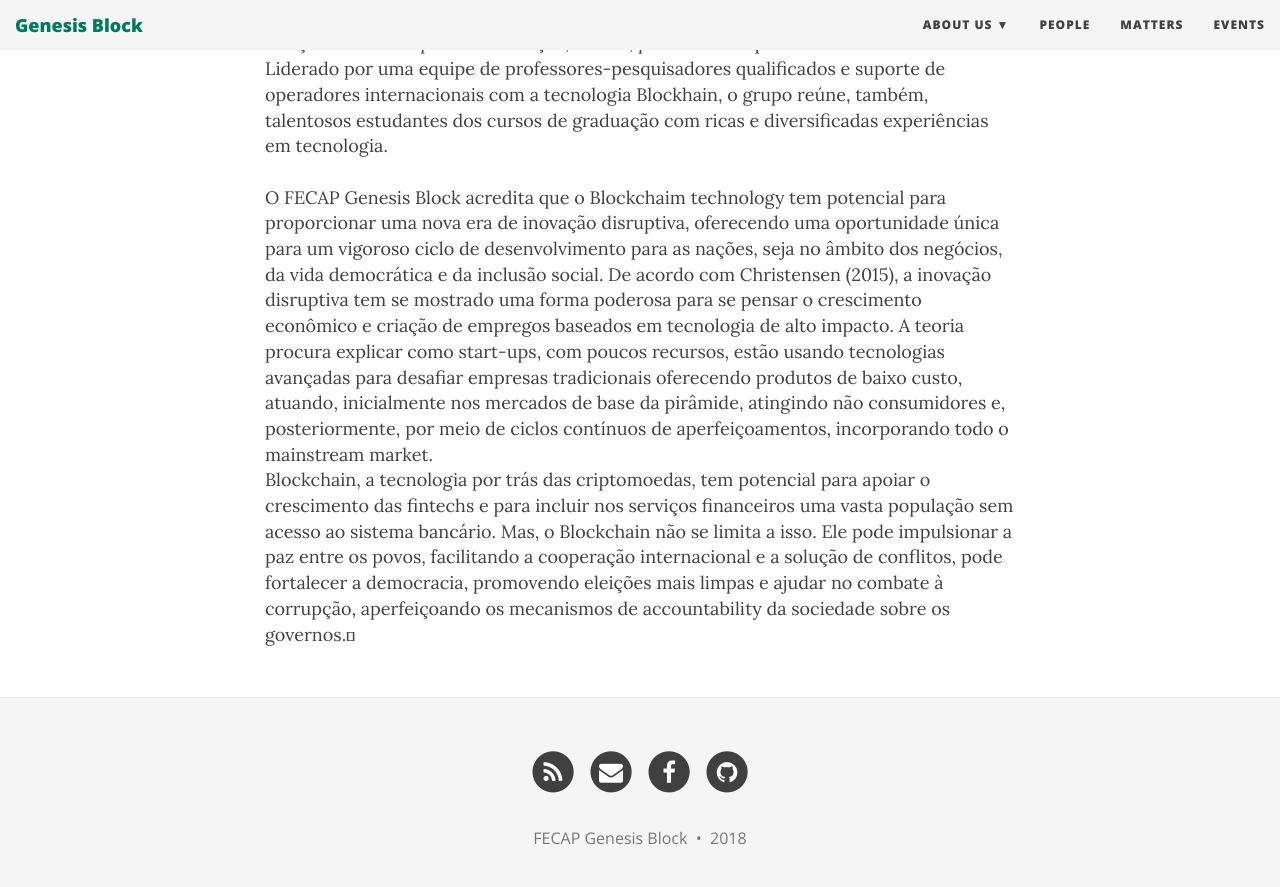
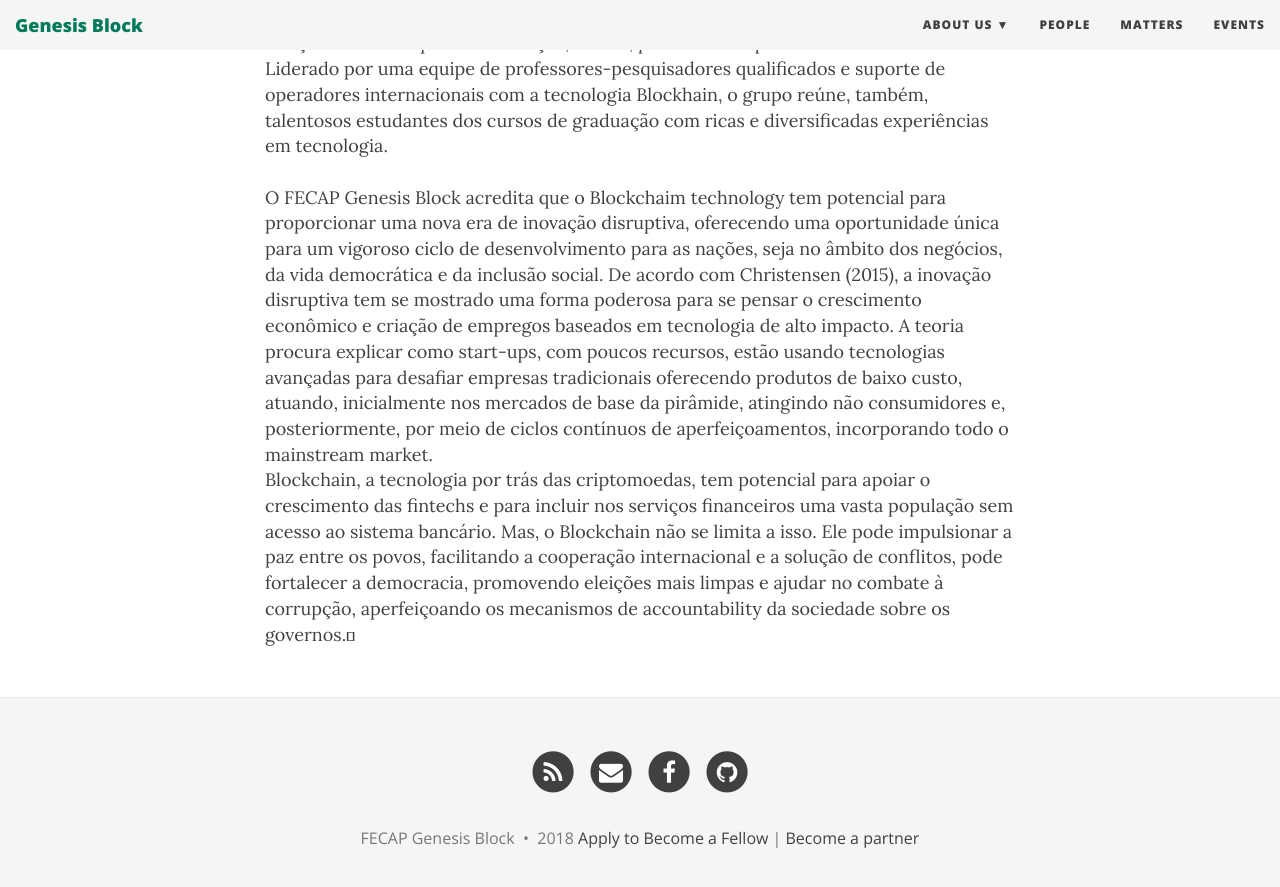
Before and after one commit to fecap/GenesisBlock, a Jekyll site: the page built from index.html, in a window 1280 px wide and 900 px high, scrolled down 745 px. Shown: the top 887 px of the window. Built offline with Jekyll 4.4.1, drawn with Linux system fonts in a browser that asks for light colours; nearby versions of some CDN libraries; the list of posts is cut into pages by our own code.

Commit message:
Update footer.html

```diff
--- a/_includes/footer.html
+++ b/_includes/footer.html
@@ -37,6 +37,7 @@
           <a href="http://{{- site.matomo.uri -}}/index.php?module=CoreAdminHome&action=optOut" target="_blank" class="text_muted">Do-not-Track</a>
         {% endif %}
       {% endif%}
+	<a href="https://docs.google.com/forms/d/e/1FAIpQLScWyU2B-30wvS2ay2WqliLBg100pu5PuAXIbtvyi-o8Hg96mA/viewform">Apply to Become a Fellow</a> | <a href="https://docs.google.com/forms/d/e/1FAIpQLSd5Xoae0wODL7UGTkUW3N7Kpswxa5qQlftTM04Se2tu3puuXA/viewform">Become a partner</a>
       </p>
       </div>
     </div>
```
